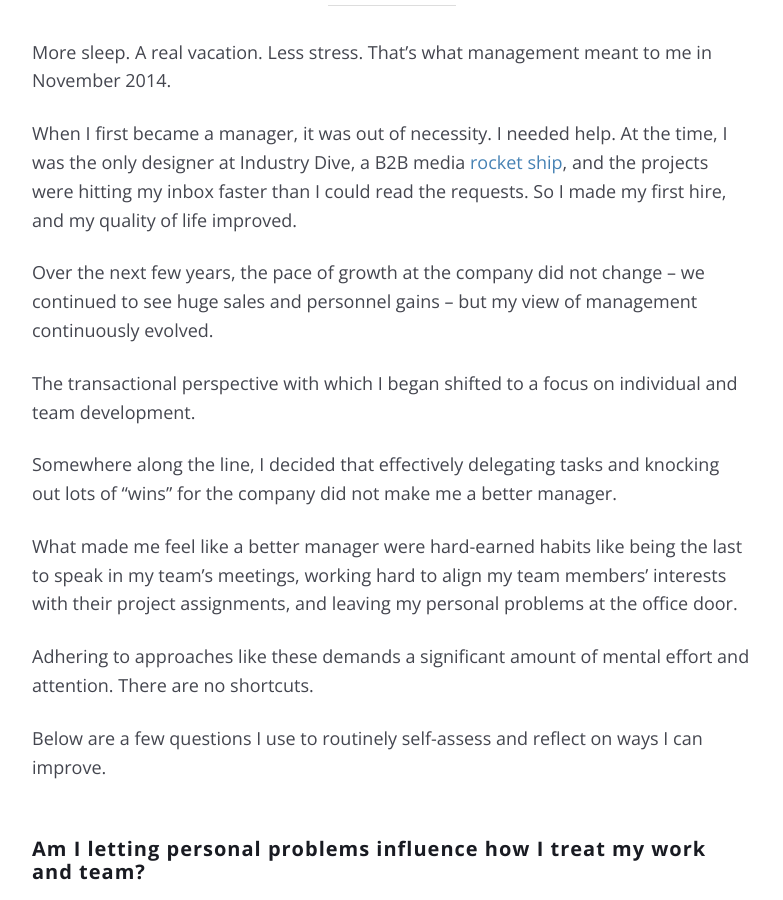
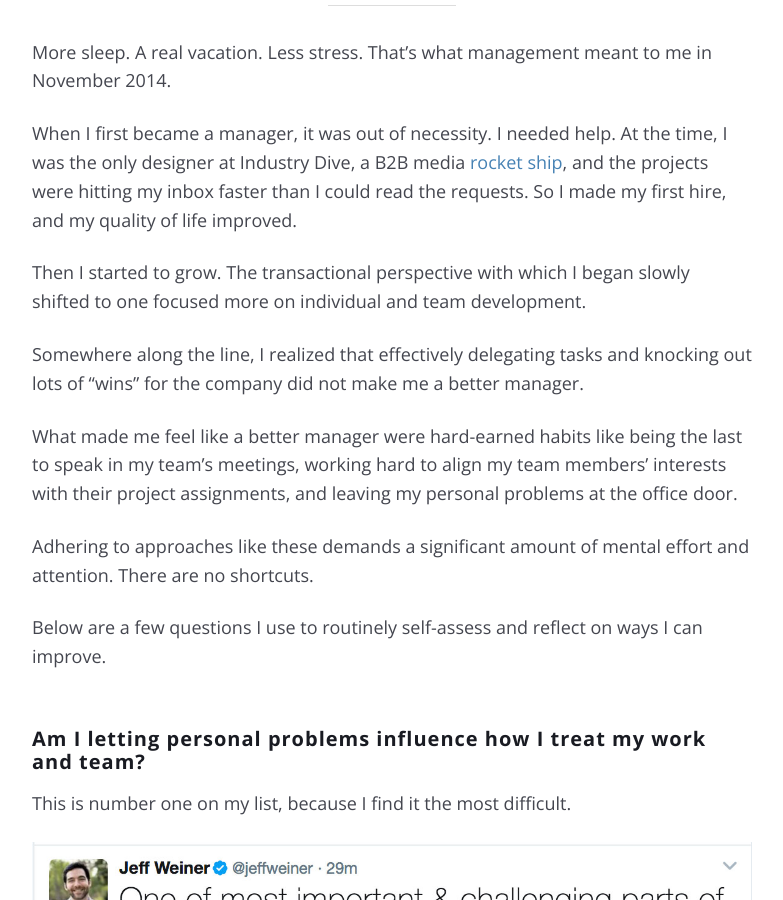
Before and after one commit to mcknightlabs/rtmup, a Jekyll site: the page built from _posts/goal/2017-03-05-management.md, in a window 1280 px wide and 900 px high, scrolled down 326 px. Shown: the whole window, without its empty margins (248-1031 px from the left). Built offline with Jekyll 4.4.1, drawn with Linux system fonts in a browser that asks for light colours; comment, search, counter and statistics services are not loaded.

Commit message:
updates management post

```diff
--- a/_posts/goal/2017-03-05-management.md
+++ b/_posts/goal/2017-03-05-management.md
@@ -18,11 +18,9 @@ More sleep. A real vacation. Less stress. That's what management meant to me in
 
 When I first became a manager, it was out of necessity. I needed help. At the time, I was the only designer at Industry Dive, a B2B media <a href="http://joel.is/your-startup-is-a-rocket-ship/">rocket ship</a>, and the projects were hitting my inbox faster than I could read the requests. So I made my first hire, and my quality of life improved.
 
-Over the next few years, the pace of growth at the company did not change – we continued to see huge sales and personnel gains – but my view of management continuously evolved.
+Then I started to grow. The transactional perspective with which I began slowly shifted to one focused more on individual and team development.
 
-The transactional perspective with which I began shifted to a focus on individual and team development.
-
-Somewhere along the line, I decided that effectively delegating tasks and knocking out lots of "wins" for the company did not make me a better manager.
+Somewhere along the line, I realized that effectively delegating tasks and knocking out lots of "wins" for the company did not make me a better manager.
 
 What made me feel like a better manager were hard-earned habits like being the last to speak in my team's meetings, working hard to align my team members' interests with their project assignments, and leaving my personal problems at the office door.
 
```
